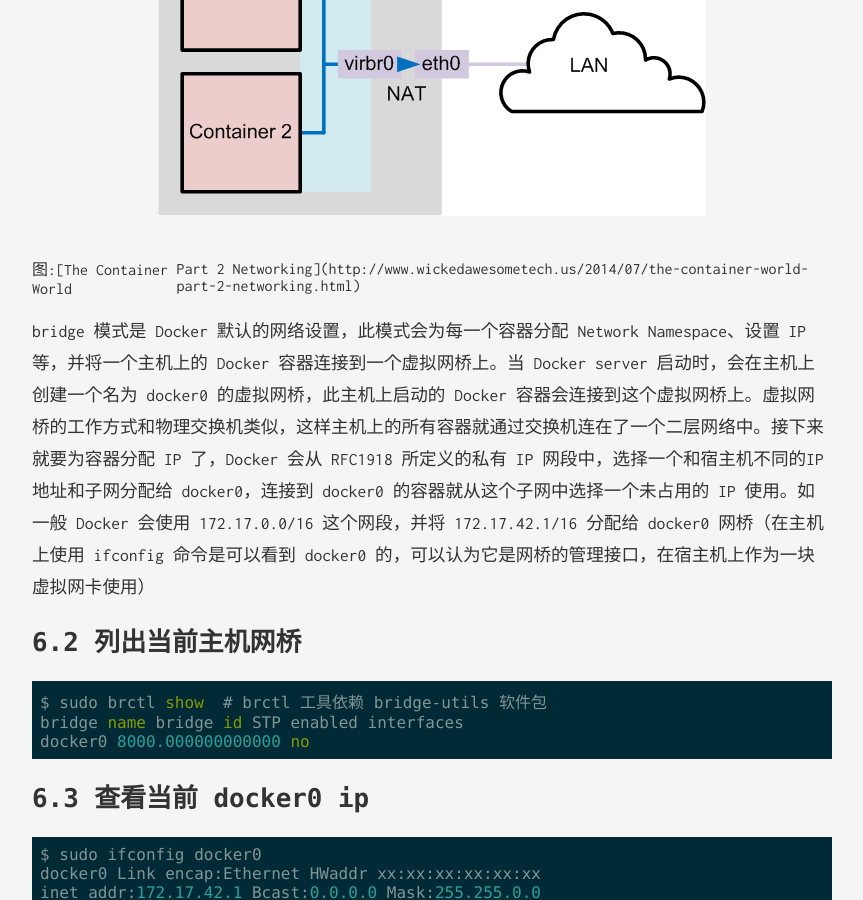
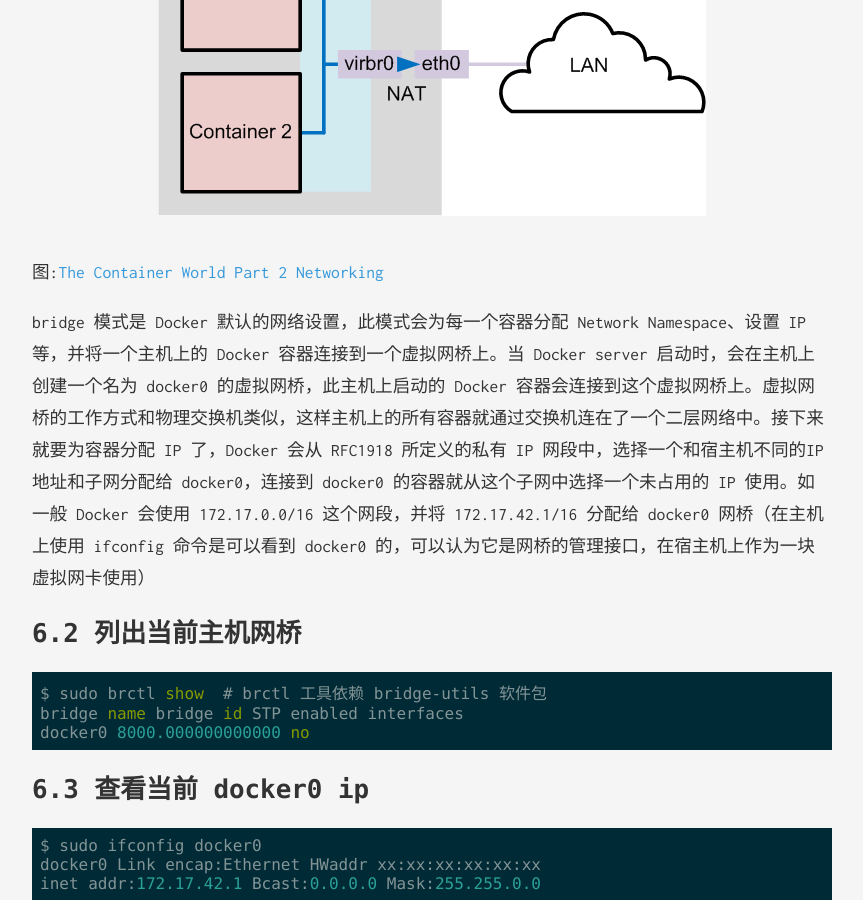
Before and after one commit to opskumu/opskumu.github.io, a Jekyll site: the page built from _posts/2015-12-22-docker.md, in a window 1280 px wide and 900 px high, scrolled down 19987 px. Shown: the whole window, without its empty margins (208-1071 px from the left). Built offline with Jekyll 4.4.1, drawn with Linux system fonts in a browser that asks for light colours; comment, search, counter and statistics services are not loaded.

Commit message:
update docker.

```diff
--- a/_posts/2015-12-22-docker.md
+++ b/_posts/2015-12-22-docker.md
@@ -675,7 +675,7 @@
 
 ![vethbridge](/images/vethbridge.png)
 
-图:[The Container World | Part 2 Networking](http://www.wickedawesometech.us/2014/07/the-container-world-part-2-networking.html)
+图:[The Container World Part 2 Networking](http://www.wickedawesometech.us/2014/07/the-container-world-part-2-networking.html)
 
 bridge 模式是 Docker 默认的网络设置，此模式会为每一个容器分配 Network Namespace、设置 IP 等，并将一个主机上的 Docker 容器连接到一个虚拟网桥上。当 Docker server 启动时，会在主机上创建一个名为 docker0 的虚拟网桥，此主机上启动的 Docker 容器会连接到这个虚拟网桥上。虚拟网桥的工作方式和物理交换机类似，这样主机上的所有容器就通过交换机连在了一个二层网络中。接下来就要为容器分配 IP 了，Docker 会从 RFC1918 所定义的私有 IP 网段中，选择一个和宿主机不同的IP地址和子网分配给 docker0，连接到 docker0 的容器就从这个子网中选择一个未占用的 IP 使用。如一般 Docker 会使用 172.17.0.0/16 这个网段，并将 172.17.42.1/16 分配给 docker0 网桥（在主机上使用 ifconfig 命令是可以看到 docker0 的，可以认为它是网桥的管理接口，在宿主机上作为一块虚拟网卡使用）
 
@@ -1449,7 +1449,7 @@
 参考文档：
 
 * [Managing Data in Containers](http://docs.docker.com/userguide/dockervolumes/#data-volumes)
-* [深入理解Docker Volume（一） ](http://dockerone.com/article/128)
+* [深入理解Docker Volume（一）](http://dockerone.com/article/128)
 * [深入理解Docker Volume（二）](http://dockerone.com/article/129)
 
 ## 九、链接容器
@@ -1543,8 +1543,7 @@
 
 ## 十、构建私有库
 
-Docker 官方提供了 docker registry 的构建方法 [docker-registry
-](https://github.com/docker/docker-registry)
+Docker 官方提供了 docker registry 的构建方法 [docker-registry](https://github.com/docker/docker-registry)
 
 ### 10.1 快速构建
 
```
